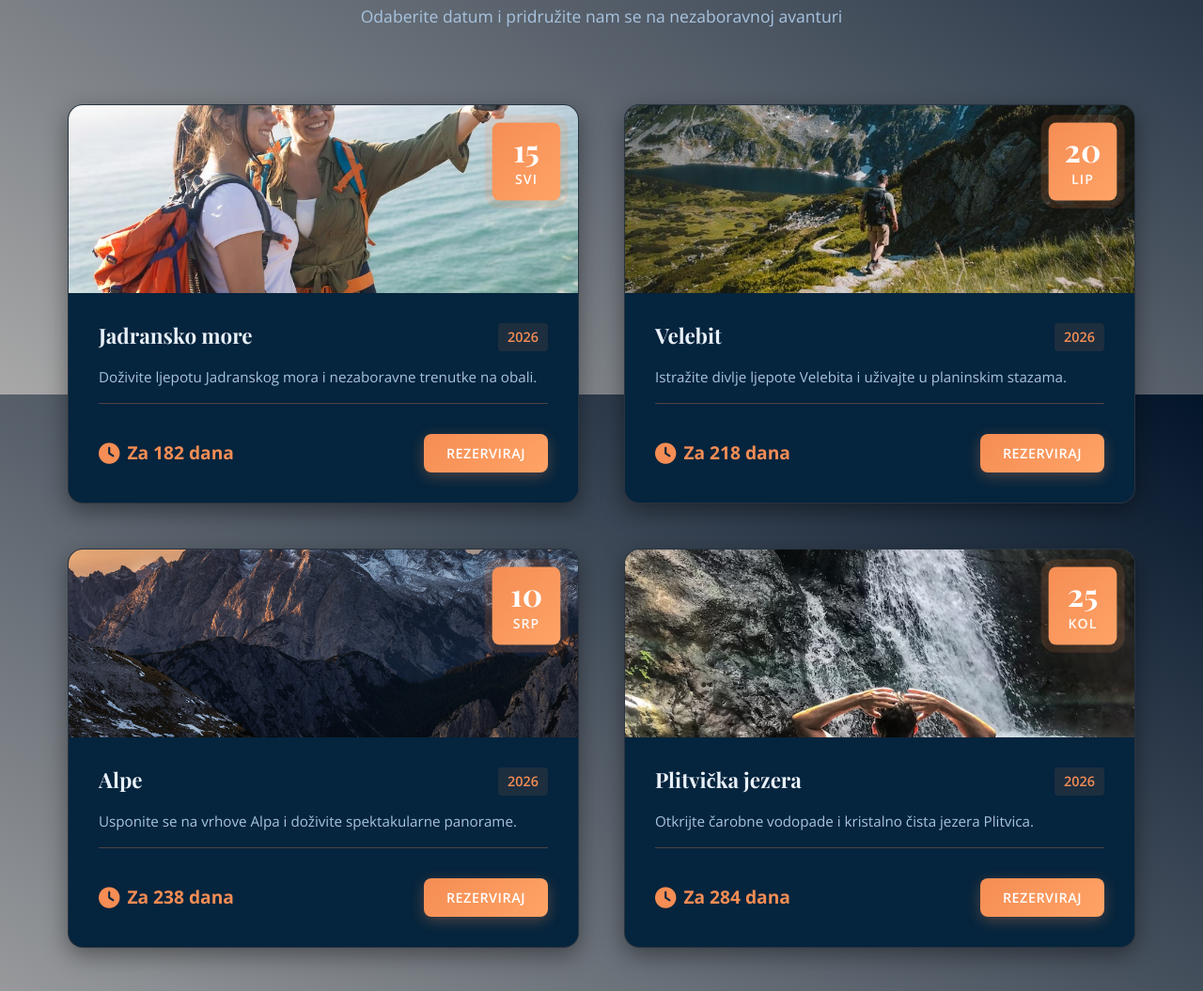
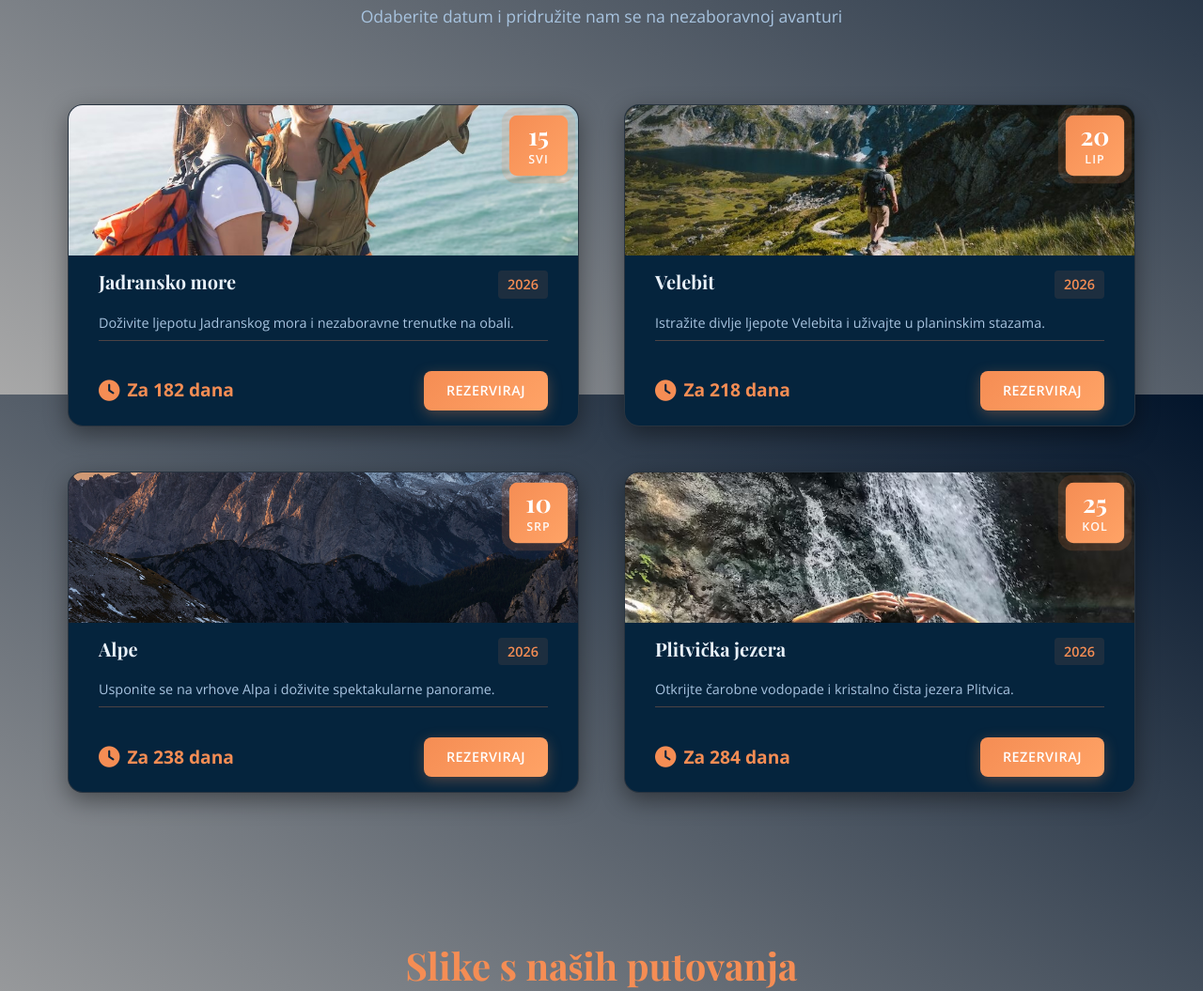
Before and after one commit to filipfisic/festinalente243, a plain HTML site: page index.html in a window 1280 px wide. Shown: the part 1980-3035 px from the top of the page at 94% size. Drawn offline with nearby package versions, Linux system fonts and the light colour scheme.

Commit message:
Update style.css

```diff
--- a/css/style.css
+++ b/css/style.css
@@ -952,7 +952,7 @@ p {
 
 .upcoming-image {
     position: relative;
-    height: 200px;
+    height: 160px;
     overflow: hidden;
 }
 
@@ -969,15 +969,15 @@ p {
 
 .upcoming-date-badge {
     position: absolute;
-    top: 20px;
-    right: 20px;
+    top: 12px;
+    right: 12px;
     background: linear-gradient(135deg, var(--primary-color), var(--accent-color));
     color: var(--text-light);
-    padding: 12px 16px;
+    padding: 8px 12px;
     border-radius: var(--border-radius-md);
     text-align: center;
     box-shadow: 0 4px 15px rgba(245, 141, 84, 0.4);
-    min-width: 70px;
+    min-width: 60px;
     animation: pulse 2s ease-in-out infinite;
     transition: all var(--transition-fast);
 }
@@ -989,7 +989,7 @@ p {
 
 .date-day {
     display: block;
-    font-size: 2rem;
+    font-size: 1.6rem;
     font-weight: 700;
     line-height: 1;
     font-family: var(--heading-font);
@@ -997,16 +997,16 @@ p {
 
 .date-month {
     display: block;
-    font-size: 0.85rem;
+    font-size: 0.75rem;
     font-weight: 600;
     text-transform: uppercase;
     letter-spacing: 1px;
-    margin-top: 4px;
+    margin-top: 2px;
     opacity: 0.95;
 }
 
 .upcoming-content {
-    padding: var(--spacing-md);
+    padding: var(--spacing-sm) var(--spacing-md);
     display: flex;
     flex-direction: column;
     flex-grow: 1;
@@ -1020,7 +1020,7 @@ p {
 }
 
 .upcoming-content h3 {
-    font-size: 1.4rem;
+    font-size: 1.25rem;
     margin: 0;
     color: var(--text-dark);
     flex-grow: 1;
@@ -1028,10 +1028,10 @@ p {
 
 .upcoming-description {
     color: var(--text-muted);
-    line-height: 1.5;
-    margin-bottom: var(--spacing-sm);
+    line-height: 1.4;
+    margin-bottom: var(--spacing-xs);
     flex-grow: 1;
-    font-size: 0.95rem;
+    font-size: 0.9rem;
 }
 
 .upcoming-year {
```
